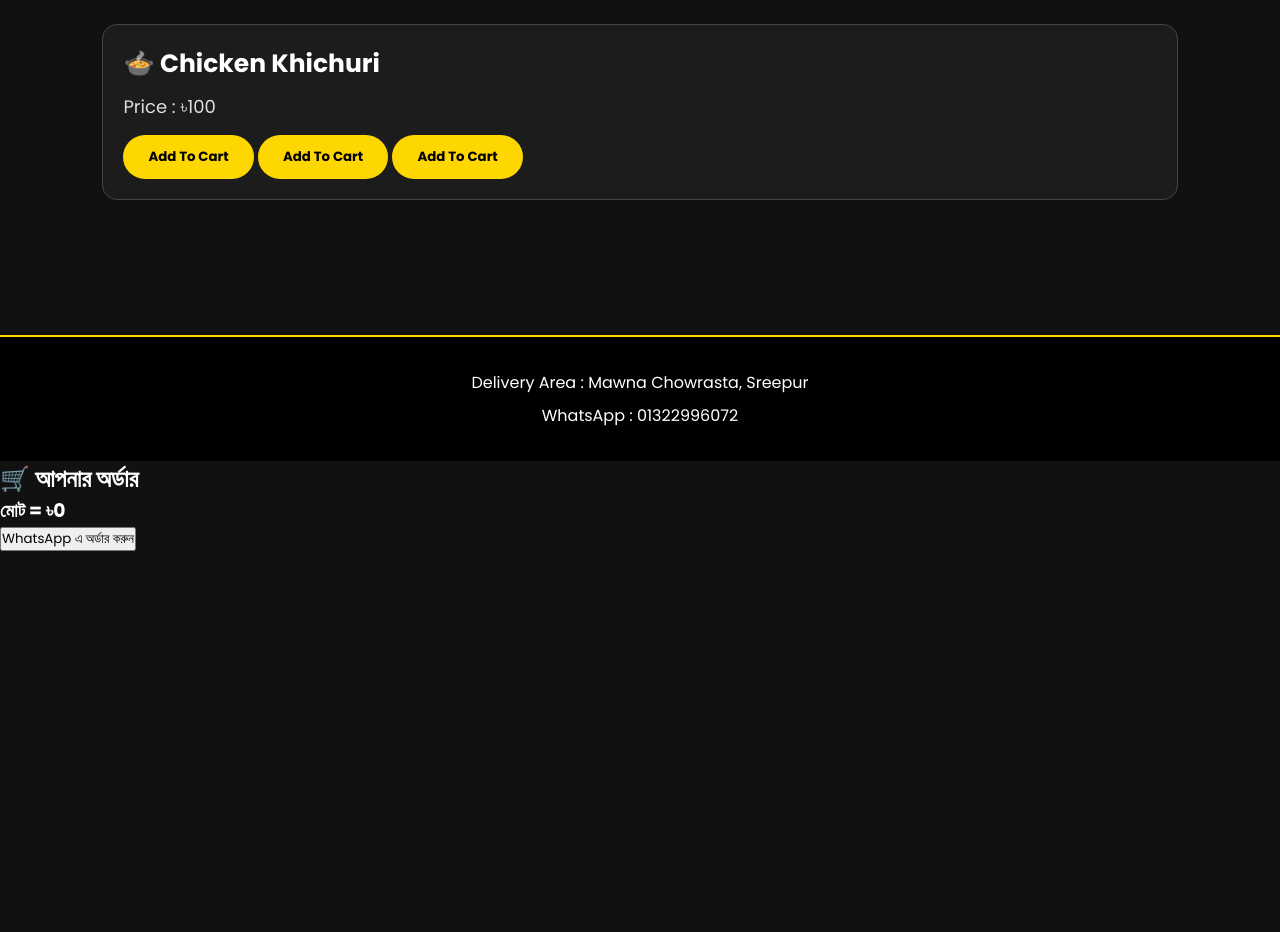
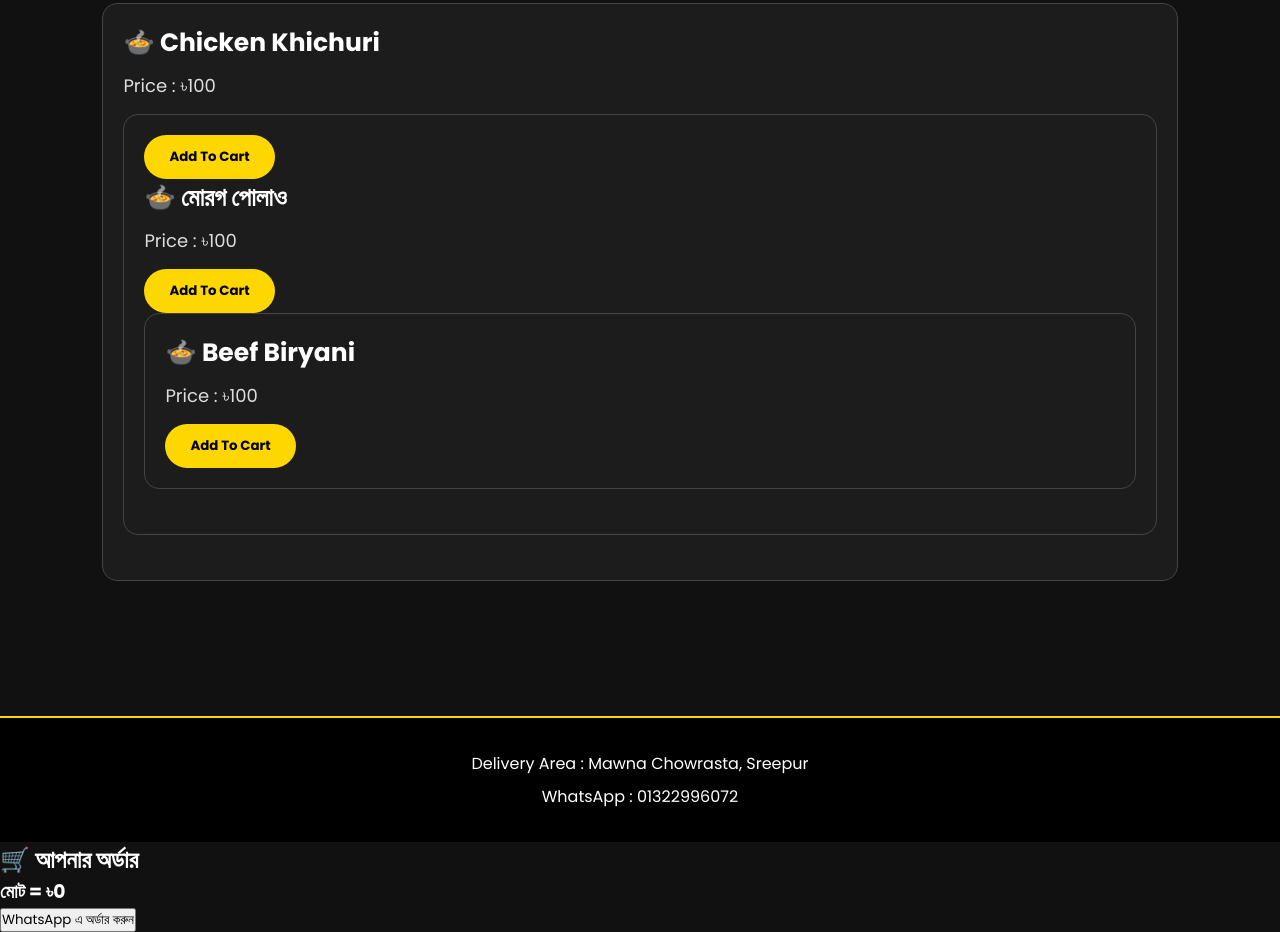
Before and after one commit to Rifatcafe/rifat-cafe, a plain HTML site: page index.html in a window 1280 px wide. Shown: the part 894-1826 px from the top of the page. Before the commit the page ends 1445 px from the top, so only its background shows below. Drawn offline with Linux system fonts and the light colour scheme.

Commit message:
Update index.html

```diff
--- a/index.html
+++ b/index.html
@@ -18,7 +18,6 @@
 
 <div class="logo">
 <h1>Rifat Cafe</h1>
-<p>Home Cooked Delicious Food</p>
 <p>ঘরের স্বাদ, সবার জন্য</p>
 </div>
 
@@ -58,14 +57,23 @@ Add To Cart
 <h3>🍲 Chicken Khichuri</h3>
 
 <p>Price : ৳100</p>
+  <div class="card">
 
 <button onclick="addToCart('Chicken Khichuri',100)">
 Add To Cart
-</button>
+</button
+<div class="card">
 
+<h3>🍲  মোরগ পোলাও</h3>
+
+<p>Price : ৳100</p>
 <button onclick="addToCart('Morog Polao',150)">
 Add To Cart
-</button>
+</button><div class="card">
+
+<h3>🍲 Beef Biryani</h3>
+
+<p>Price : ৳100</p>
 
 <button onclick="addToCart('Beef Biryani',150)">
 Add To Cart
```
